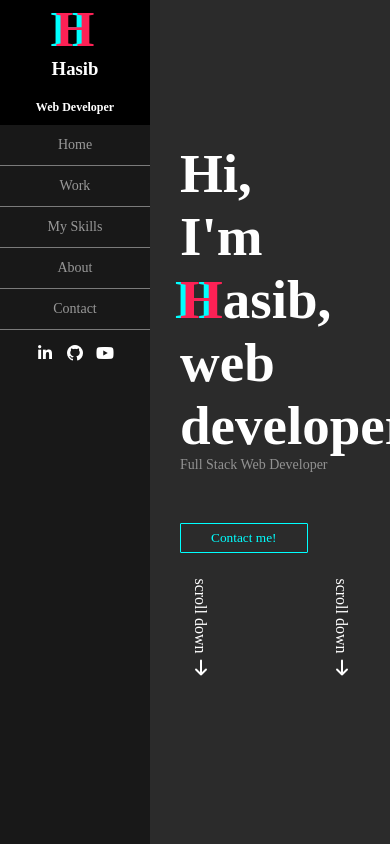
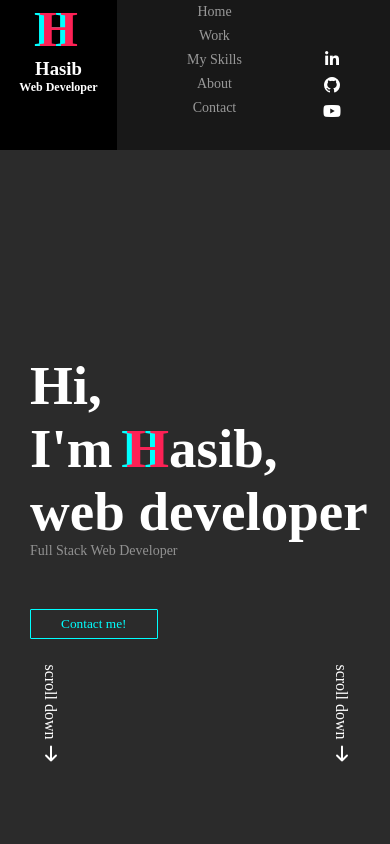
Before and after one commit to codeHasib/simple-portfolio, a plain HTML site: page index.html in a window 390 px wide. Shown: the top 844 px of the page. Drawn offline with Linux system fonts and the light colour scheme.

Commit message:
Added Responsiveness

```diff
--- a/style.css
+++ b/style.css
@@ -23,7 +23,7 @@ header {
   position: fixed;
   background-color: #181818;
   width: 150px;
-  min-height: 100vh;
+  min-height: 100%;
   display: flex;
   flex-direction: column;
 }
@@ -110,6 +110,69 @@ header {
   transform: rotate(360deg);
 }
 
+/* Header And Nav Design For Mobile */
+
+@media screen and (max-width: 768px) {
+
+  body {
+    display: grid;
+    grid-template-columns: 100vw;
+    grid-template-rows: 150px 1fr;
+    grid-template-areas:
+    "header"
+    "content"
+    ;
+  }
+
+  header {
+    top: 0;
+    left: 0;
+    z-index: 999999;
+    width: 100%;
+    height: 100%;
+    position: sticky;
+    padding: 0;
+    flex-direction: row;
+  }
+
+  .brand {
+    height: 100%;
+    width: 30%;
+    display: flex;
+    flex-direction: column;
+  }
+
+  .logo {
+    margin: 0;
+  }
+
+  .name {
+    margin: 0;
+  }
+
+  .title {
+    margin: 0;
+  }
+
+  .nav-bar {
+    height: 100%;
+    width: calc( 100% - 50% );
+  }
+
+  .nav-bar li {
+    padding: 4px;
+    border: none;
+  }
+
+  .social-icons {
+    flex-direction: column;
+    height: 100%;
+    justify-content: center;
+    align-items: center;
+  }
+}
+
+
 /* Home-Section Edit */
 
 .content {
@@ -128,6 +191,7 @@ header {
   display: flex;
   flex-direction: column;
   align-items: center;
+  border-bottom: 1px solid black;
 }
 
 .hero-section {
@@ -186,6 +250,7 @@ header {
   transform: rotate(90deg);
   color: white;
 }
+
 
 /* Hero Contact Button Pop-Up Design */
 
@@ -400,3 +465,20 @@ header {
   color: rgb(255, 255, 255);
   display: block;
 }
+
+/* Work Section Design For Mobile */
+
+@media screen and (max-width: 768px) {
+  .work-heading {
+    font-size: 50px;
+  }
+
+  .work-subheading {
+    font-size: 16px;
+    font-weight: bolder;
+  }
+
+  .workCard {
+    width: 80vw;
+  }
+}
```
